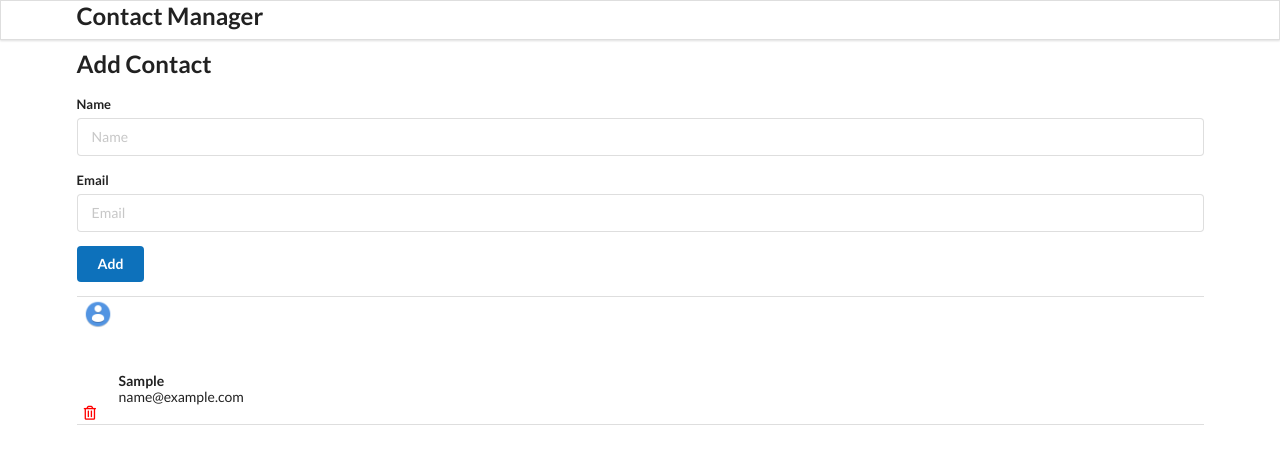
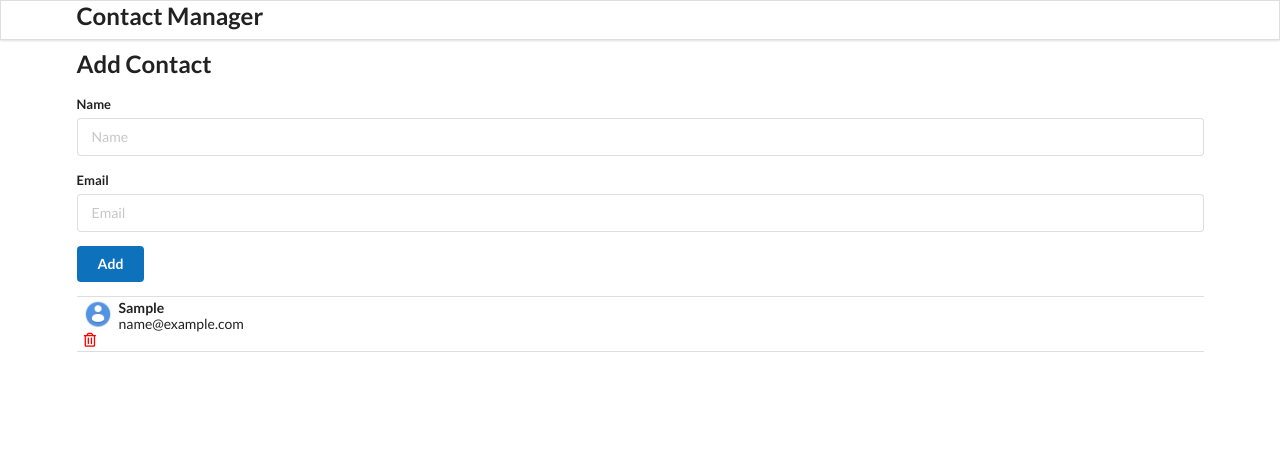
Before and after one commit to BlueSkyWhiteMoon/contact-app, a React (Create React App) app: page / in a window 1280 px wide. Both pictures are taken after typing "Sample", "name@example.com" into the empty fields and a click on the button "Add". Shown: the top 464 px of the page. Built offline with nearby package versions, Linux system fonts and the light colour scheme.

Commit message:
storing data in local storage with the React hook useEffect()

```diff
--- a/src/components/App.js
+++ b/src/components/App.js
@@ -1,16 +1,22 @@
-import React, { useState } from "react";
+import React, { useState, useEffect } from "react";
 import "./App.css";
 import Header from "./Header";
 import AddContact from "./AddContact";
 import ContactList from "./ContactList";
 
 function App() {
+  const LOCAL_STORAGE_KEY = "contacts";
   const [contacts, setContacts] = useState([]);
 
   const addContactHandler = (contact) => {
     console.log(contact);
     setContacts([...contacts, contact]);
   };
+
+  useEffect(() => {
+    localStorage.setItem(LOCAL_STORAGE_KEY, JSON.stringify(contacts));
+  }, [contacts]);
+
   return (
     <div className="ui container">
       <Header />
--- a/src/components/ContactCard.js
+++ b/src/components/ContactCard.js
@@ -8,9 +8,7 @@ const ContactCard = (props) => {
     <div className="item">
       <img className="ui avatar image" src={user} alt="user" />
       <div className="content">
-        <div className="header" style={{ marginTop: "73px" }}>
-          {name}
-        </div>
+        <div className="header">{name}</div>
         <div>{email}</div>
       </div>
       <i
```
